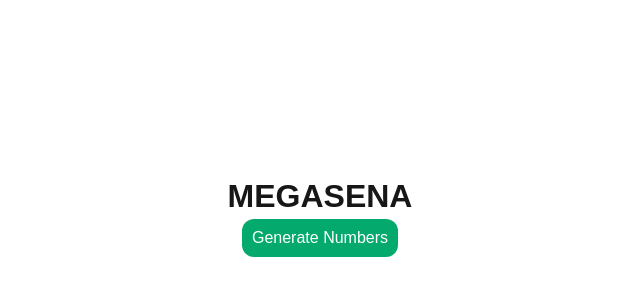
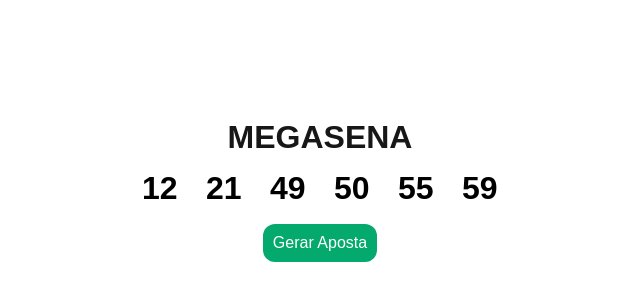
Before and after one commit to douglimaonline/JavaScript, a Next.js app in the folder Curso-nextjs/exercises/: page /basics/exercise/megasena in a window 1280 px wide. Shown: the part 208-508 px from the top of the page, without its empty margins (320-960 px from the left). Built offline with nearby package versions, Linux system fonts and the light colour scheme.

Commit message:
Fix Megasena Exercise: Implement intial numbers

```diff
--- a/Curso-nextjs/exercises/pages/basics/exercise/exercises.module.css
+++ b/Curso-nextjs/exercises/pages/basics/exercise/exercises.module.css
@@ -11,7 +11,7 @@
   background-color: white;
   color: black;
   padding: 7px;
-  margin: 2px;
+  margin: 7px;
   border-radius: 50%;
   width: 50px;
   height: 50px;
--- a/Curso-nextjs/exercises/pages/basics/exercise/megasena.jsx
+++ b/Curso-nextjs/exercises/pages/basics/exercise/megasena.jsx
@@ -1,8 +1,12 @@
 import styles from './exercises.module.css'
-import { useState } from 'react'
+import { useState, useEffect } from 'react'
 
 export default function mouse() {
-  const [numbers, setNumbers] = useState(['', '', '', '', '', ''])
+  const [numbers, setNumbers] = useState([])
+
+  useEffect(() => {
+    generateMegasenaNumbers()
+  }, [])
 
   function randNum() {
     const RandonNumber = (Math.floor(Math.random() * 60) + 1)
@@ -20,7 +24,7 @@
       }
       megaSenaNumbers.push(rendNumber)
     }
-    setNumbers(megaSenaNumbers)
+    setNumbers(megaSenaNumbers.sort())
   }
 
   const Number = ({ number }) => {
@@ -29,15 +33,15 @@
 
   return (
     <div className={styles.exercise}>
+      <h1>MEGASENA</h1>
       <div style={{ display: 'flex' }}>
         {numbers.map((number, index) => (
           <Number key={index} number={number} />
         ))}
       </div>
-      <h1>MEGASENA</h1>
       <div>
         <button className={styles.button} onClick={generateMegasenaNumbers}>
-          Generate Numbers
+          Gerar Aposta
         </button>
       </div>
     </div>
```
